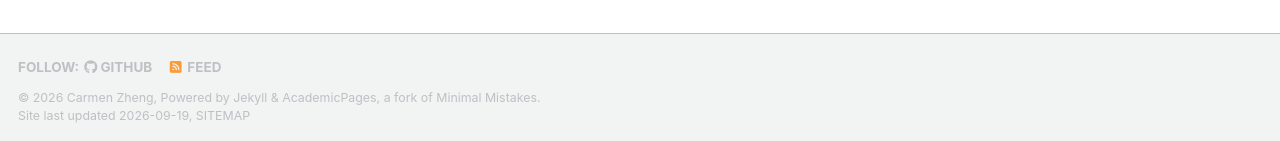
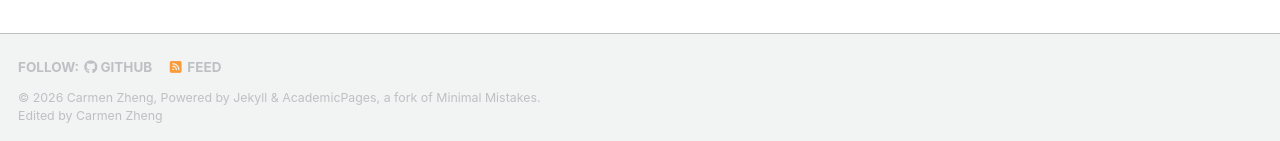
Before and after one commit to carmen-zheng/carmen-zheng.github.io, a Jekyll site: the page built from _pages/about.md, in a window 1280 px wide and 900 px high, scrolled down 539 px. Shown: the part 756-897 px from the top of the window. Built offline with Jekyll 4.4.1, drawn with Linux system fonts in a browser that asks for light colours; a style sheet for code colours, icons or effects is not loaded.

Commit message:
Update footer to include editor credit
Added editor credit to the footer.

```diff
--- a/_includes/footer.html
+++ b/_includes/footer.html
@@ -20,6 +20,6 @@
 {% endif %}
 
 <div class="page__footer-copyright">
-  &copy; {{ site.time | date: '%Y' }} {{ site.name | default: site.title }}, {{ site.data.ui-text[site.locale].powered_by | default: "Powered by" }} <a href="https://jekyllrb.com" rel="nofollow">Jekyll</a> &amp; <a href="https://github.com/academicpages/academicpages.github.io">AcademicPages</a>, a fork of <a href="https://mademistakes.com/work/minimal-mistakes-jekyll-theme/" rel="nofollow">Minimal Mistakes</a>.<br />
-  Site last updated {{ "now" | date: '%Y-%m-%d' }}, <a href="/sitemap/" style="text-transform: uppercase;">{{ site.data.ui-text[site.locale].site_map | default: "Sitemap" }}</a>
+   &copy; {{ site.time | date: '%Y' }} {{ site.name | default: site.title }}, {{ site.data.ui-text[site.locale].powered_by | default: "Powered by" }} <a href="https://jekyllrb.com" rel="nofollow">Jekyll</a> &amp; <a href="https://github.com/academicpages/academicpages.github.io">AcademicPages</a>, a fork of <a href="https://mademistakes.com/work/minimal-mistakes-jekyll-theme/" rel="nofollow">Minimal Mistakes</a>.<br />
+   Edited by Carmen Zheng
 </div>
```
